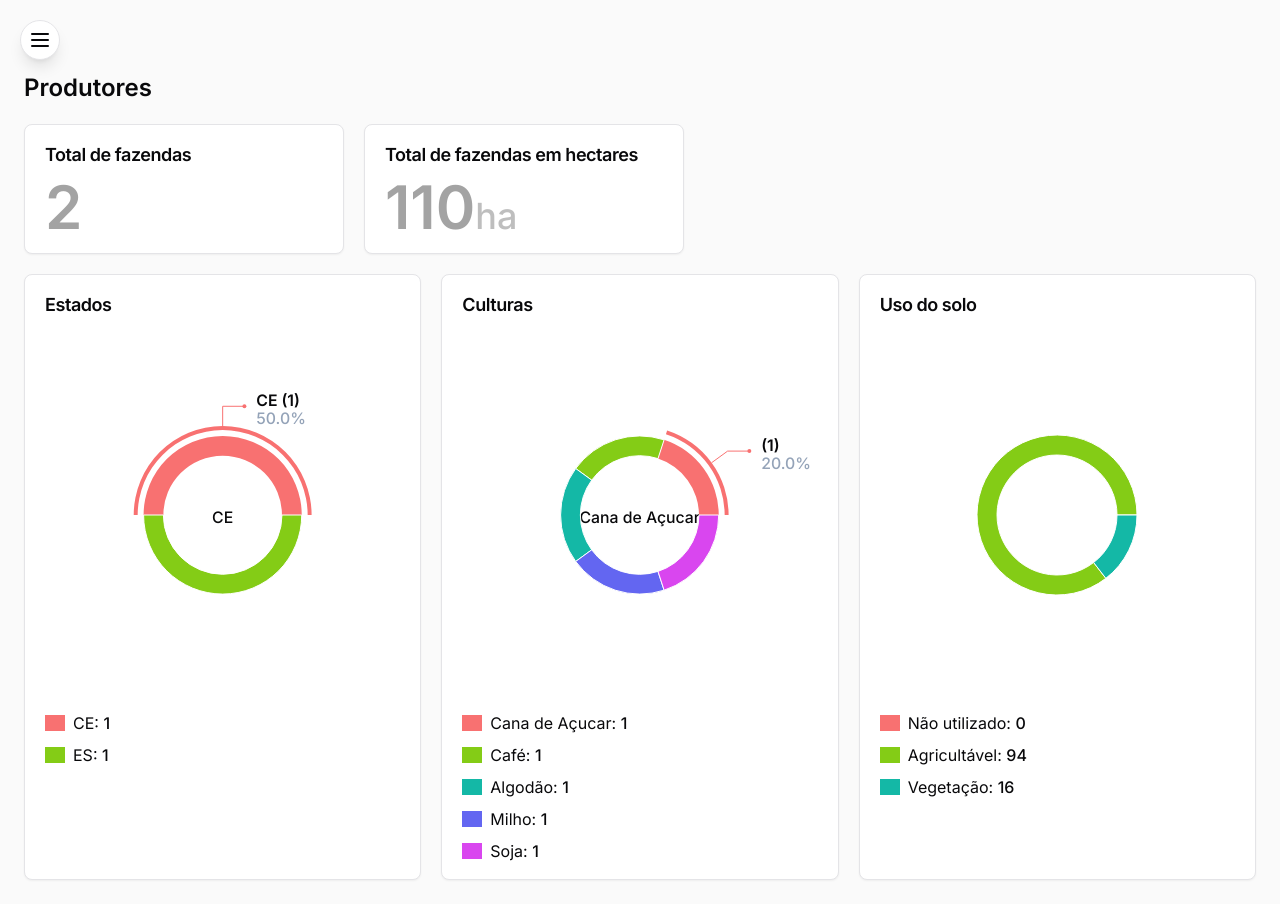
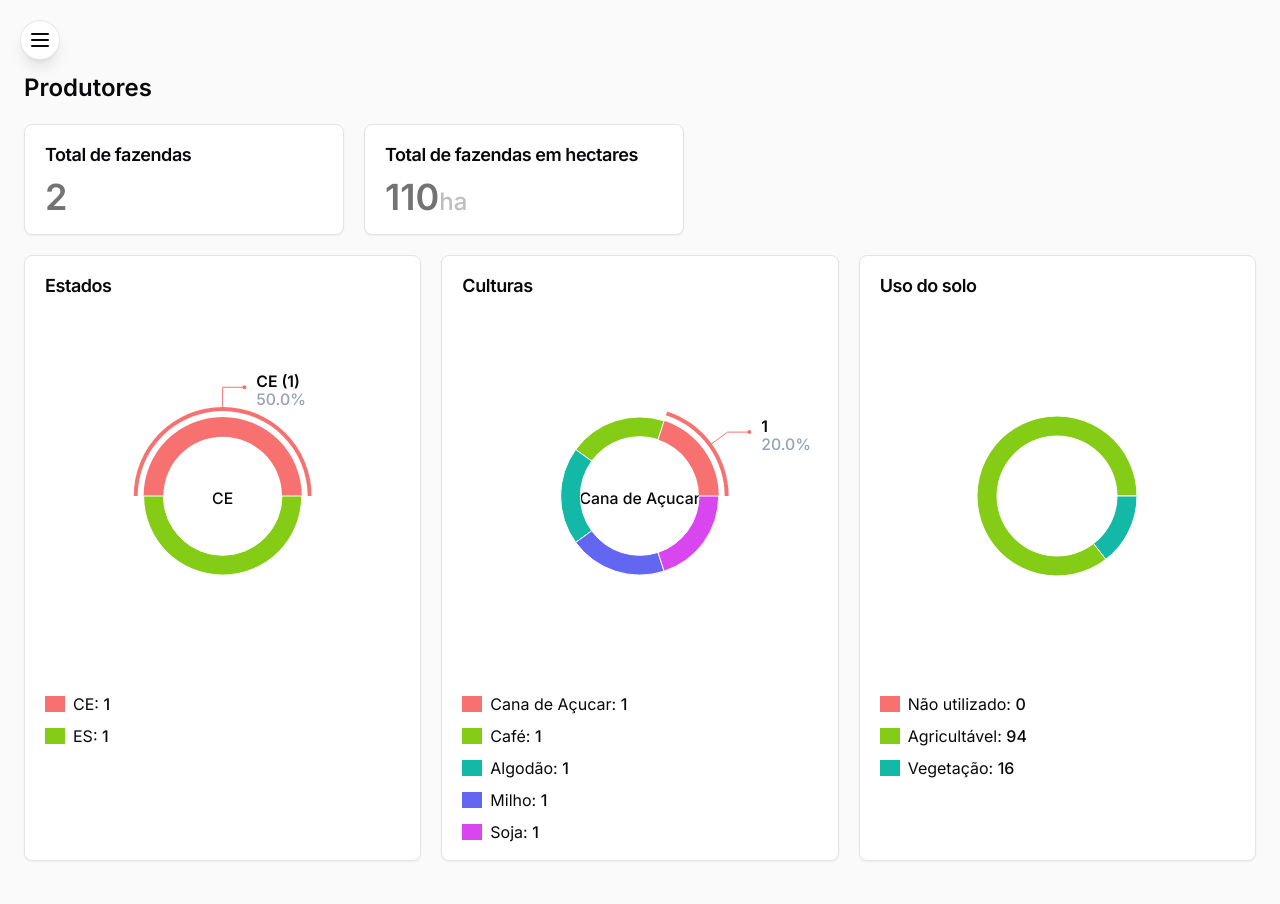
Before and after one commit to daniel-hortencio/brain-agriculture-front, a Next.js app: page / in a window 1280 px wide. Built offline with nearby package versions, Linux system fonts and the light colour scheme; no server answers.

Commit message:
formatting numbers

```diff
--- a/src/components/ui/custom/chart.tsx
+++ b/src/components/ui/custom/chart.tsx
@@ -70,7 +70,9 @@ const renderActiveShape = (props: any) => {
         textAnchor={textAnchor}
         className="font-semibold fill-foreground"
       >
-        {payload.label} ({value})
+        {payload.label
+          ? `${payload.label} (${value.toLocaleString("pt-BR")})`
+          : value.toLocaleString("pt-BR")}
       </text>
       <text
         x={ex + (cos >= 0 ? 1 : -1) * 12}
@@ -130,13 +132,16 @@ export const ChartLegends = ({ data }: Props) => {
   return data().map((d, index: number) => (
     <div key={d.name} className="flex items-center gap-2">
       <div
-        className={`w-5 h-4`}
+        className="w-5 h-4"
         style={{
           background: getFillColor(index),
         }}
-      />{" "}
+      />
       <span>
-        {d.name}: <strong className="font-medium">{d.value}</strong>
+        {d.name}:{" "}
+        <strong className="font-medium">
+          {d.value.toLocaleString("pt-BR")}
+        </strong>
       </span>
     </div>
   ));
--- a/src/modules/dashboard/pages/index.tsx
+++ b/src/modules/dashboard/pages/index.tsx
@@ -125,8 +125,8 @@ export const Dashboard = () => {
         <Card className="w-full md:max-w-80">
           <CardContent className="space-y-2">
             <CardTitle className="text-lg">Total de fazendas</CardTitle>
-            <CardDescription className="text-4xl lg:text-6xl font-semibold text-neutral-400">
-              {total_farms}
+            <CardDescription className="text-3xl lg:text-4xl font-semibold text-neutral-500">
+              {total_farms.toLocaleString("pt-BR")}
             </CardDescription>
           </CardContent>
         </Card>
@@ -135,9 +135,9 @@ export const Dashboard = () => {
             <CardTitle className="text-lg">
               Total de fazendas em hectares
             </CardTitle>
-            <CardDescription className="text-4xl lg:text-6xl font-semibold text-neutral-400">
-              {total_farms_area}
-              <span className="font-medium text-2xl lg:text-4xl text-neutral-400/70">
+            <CardDescription className="text-3xl lg:text-4xl font-semibold text-neutral-500">
+              {total_farms_area.toLocaleString("pt-BR")}
+              <span className="font-medium text-xl lg:text-2xl text-neutral-400/70">
                 ha
               </span>
             </CardDescription>
--- a/src/modules/producers/components/table-producers.tsx
+++ b/src/modules/producers/components/table-producers.tsx
@@ -121,18 +121,9 @@ const RowDesktop = ({
       </small>
     </div>
     <div>{data.farm_name}</div>
-    <div>
-      {data.total_area}
-      <small className="text-sm font-medium text-neutral-500/80">(ha)</small>
-    </div>
-    <div>
-      {data.arable_area}{" "}
-      <small className="text-sm font-medium text-neutral-500/80">(ha)</small>
-    </div>
-    <div>
-      {data.vegetation_area}{" "}
-      <small className="text-sm font-medium text-neutral-500/80">(ha)</small>
-    </div>
+    <div>{data.total_area.toLocaleString("pt-BR")}</div>
+    <div>{data.arable_area.toLocaleString("pt-BR")} </div>
+    <div>{data.vegetation_area.toLocaleString("pt-BR")} </div>
     <div>
       <div className="flex flex-row gap-1 flex-wrap">
         {data.planting_crops.map((crop) => (
```
